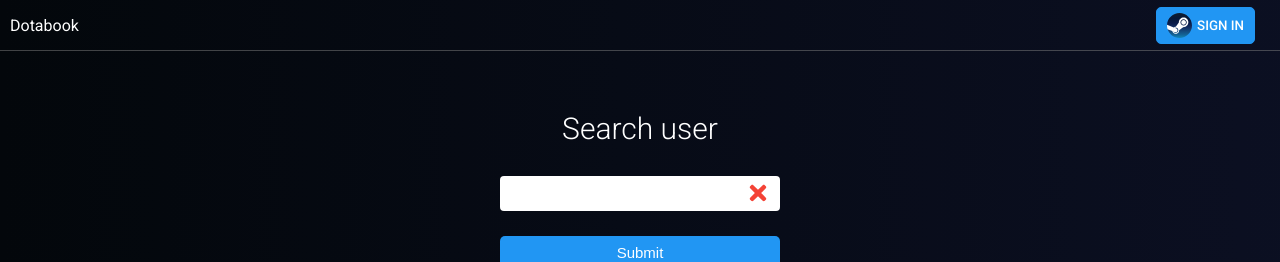
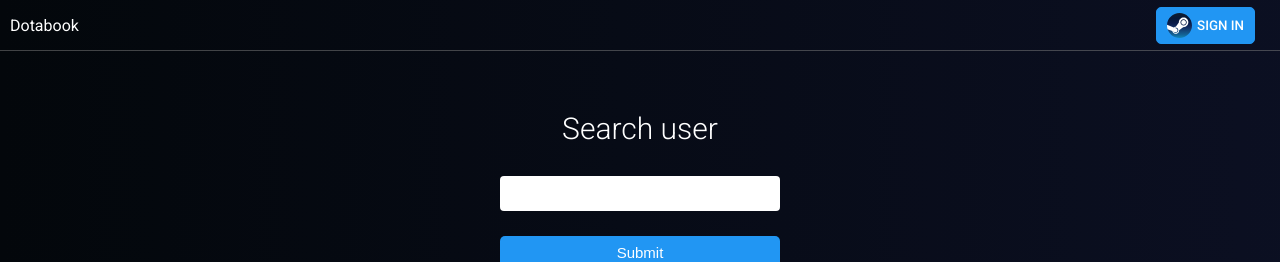
Before and after one commit to Leo-RASPAUD/dotabook, a React (Create React App) app: page / in a window 1280 px wide. Shown: the top 262 px of the page. Built offline with nearby package versions, Linux system fonts and the light colour scheme; what aws-amplify, react-simple-img would draw is missing.

Commit message:
Fix submit

```diff
--- a/src/components/SearchInput.js
+++ b/src/components/SearchInput.js
@@ -74,18 +74,32 @@ export default class SearchInputClass extends React.PureComponent {
     }
   };
 
+  clearFunction = () => {
+    const { clear } = this.props;
+    clear();
+    this.setState({ inputValue: '' });
+  };
+
   render() {
     const { inputValue } = this.state;
-    const { searchFunction, id, label, clear } = this.props;
+    const { searchFunction, id, label, displayClear } = this.props;
     return (
       <>
         <Label htmlFor={id}>{label}</Label>
         <InputWrapper>
           <TextWrapper>
-            <TextInput type="text" id={id} onChange={this.updateInput} onKeyPress={this.onKeyPress} />
-            <ClearIcon onClick={clear}>
-              <FaTimes size={'1.5rem'} />
-            </ClearIcon>
+            <TextInput
+              type="text"
+              id={id}
+              onChange={this.updateInput}
+              onKeyPress={this.onKeyPress}
+              value={inputValue}
+            />
+            {displayClear && (
+              <ClearIcon onClick={this.clearFunction}>
+                <FaTimes size={'1.5rem'} />
+              </ClearIcon>
+            )}
           </TextWrapper>
           <SubmitInput
             type="submit"
--- a/src/components/SearchUser.js
+++ b/src/components/SearchUser.js
@@ -48,7 +48,13 @@ export default class SearchUser extends React.PureComponent {
     return (
       <FlexRowCenterDiv>
         <Root>
-          <SearchInput id="searchUser" searchFunction={this.searchUser} label="Search user" clear={this.clear} />
+          <SearchInput
+            id="searchUser"
+            searchFunction={this.searchUser}
+            label="Search user"
+            clear={this.clear}
+            displayClear={users.length > 0}
+          />
           {loading && <Loader withMargin />}
           {!loading && <SearchUserResults users={users} />}
         </Root>
```
